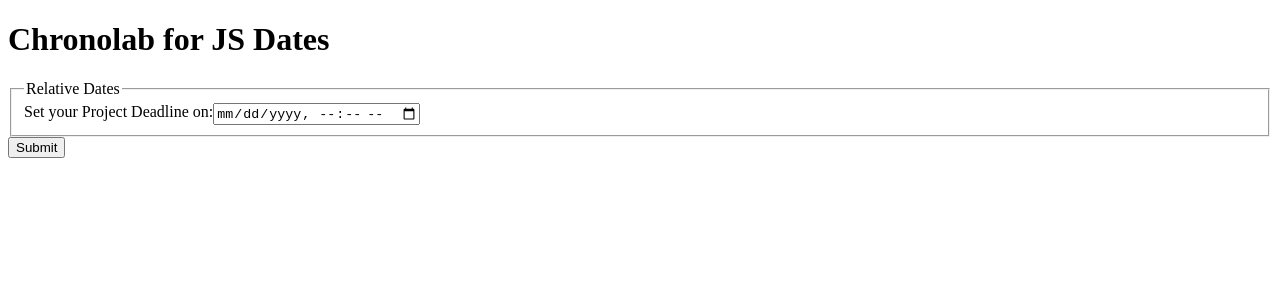
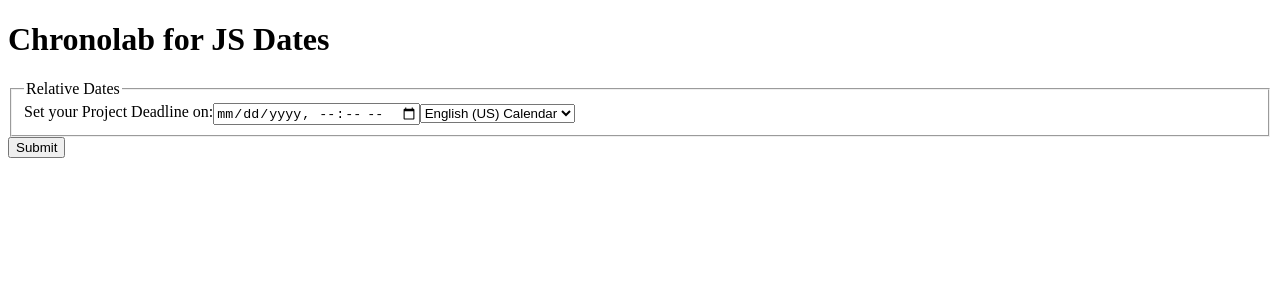
Before and after one commit to Rinidh/chronolab-date, a React (Vite) app: page / in a window 1280 px wide. Shown: the top 300 px of the page. Built offline with nearby package versions, Linux system fonts and the light colour scheme.

Commit message:
feat: show message of distance between relative dates in 4 different locales

```diff
--- a/src/components/RelativeDates.jsx
+++ b/src/components/RelativeDates.jsx
@@ -1,9 +1,11 @@
 import React from "react";
 import { useWatch } from "react-hook-form";
 import { formatDistance } from "date-fns";
+import { locales } from "../data/locales";
 
 export const RelativeDates = ({ methods }) => {
   const { control, register, formState } = methods;
+  const [currentLocale, setCurrentLocale] = React.useState("en-US");
 
   const deadline = useWatch({
     control,
@@ -13,6 +15,7 @@ export const RelativeDates = ({ methods }) => {
   const getMessage = () => {
     const readableDistance = formatDistance(deadline, new Date(), {
       addSuffix: true,
+      locale: locales[currentLocale].locale,
     });
 
     if (deadline > new Date()) {
@@ -42,6 +45,21 @@ export const RelativeDates = ({ methods }) => {
         )}
 
         {deadline && <p>Project should be complete {getMessage()}</p>}
+
+        <select
+          name="locale"
+          id="locale"
+          onChange={(e) => {
+            console.log(e.target.value);
+            setCurrentLocale(e.target.value);
+          }}
+        >
+          {Object.entries(locales).map(([key, value]) => (
+            <option key={key} value={key}>
+              {value.name}
+            </option>
+          ))}
+        </select>
       </div>
     </fieldset>
   );
```
